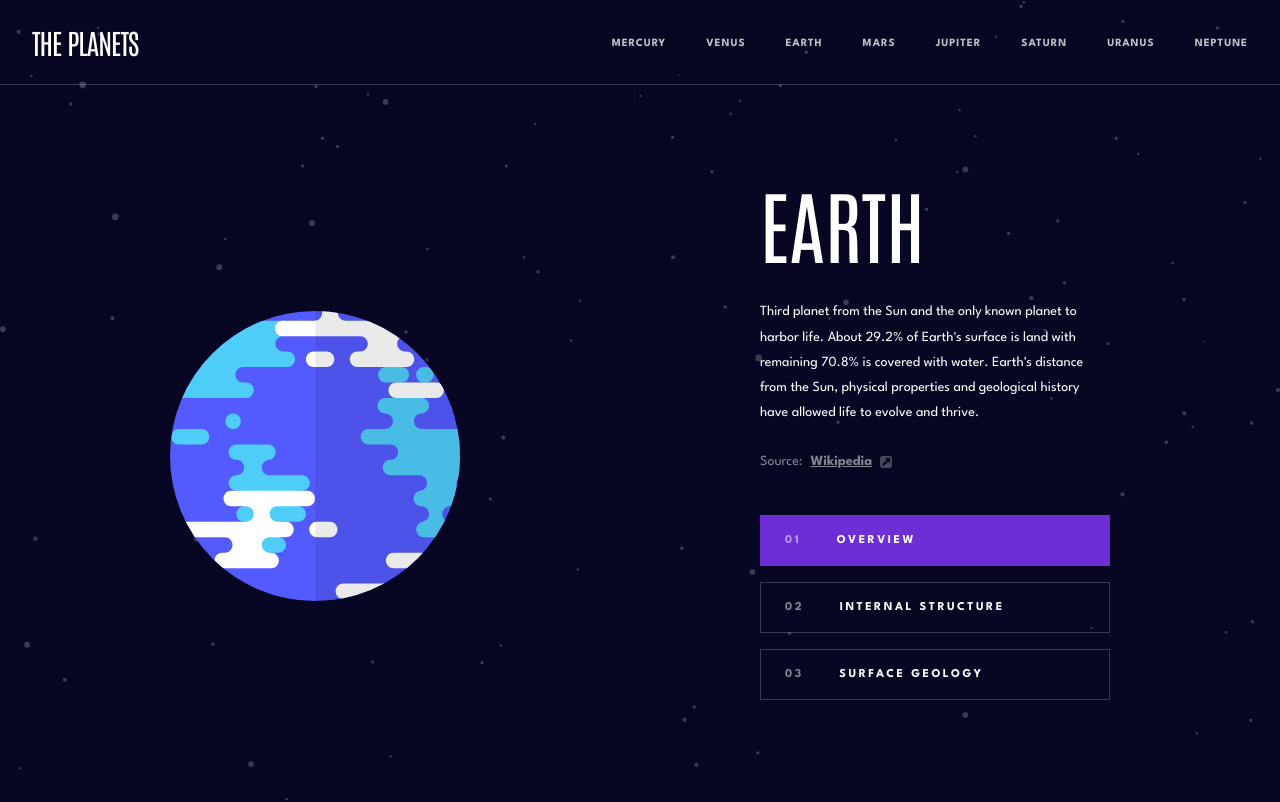
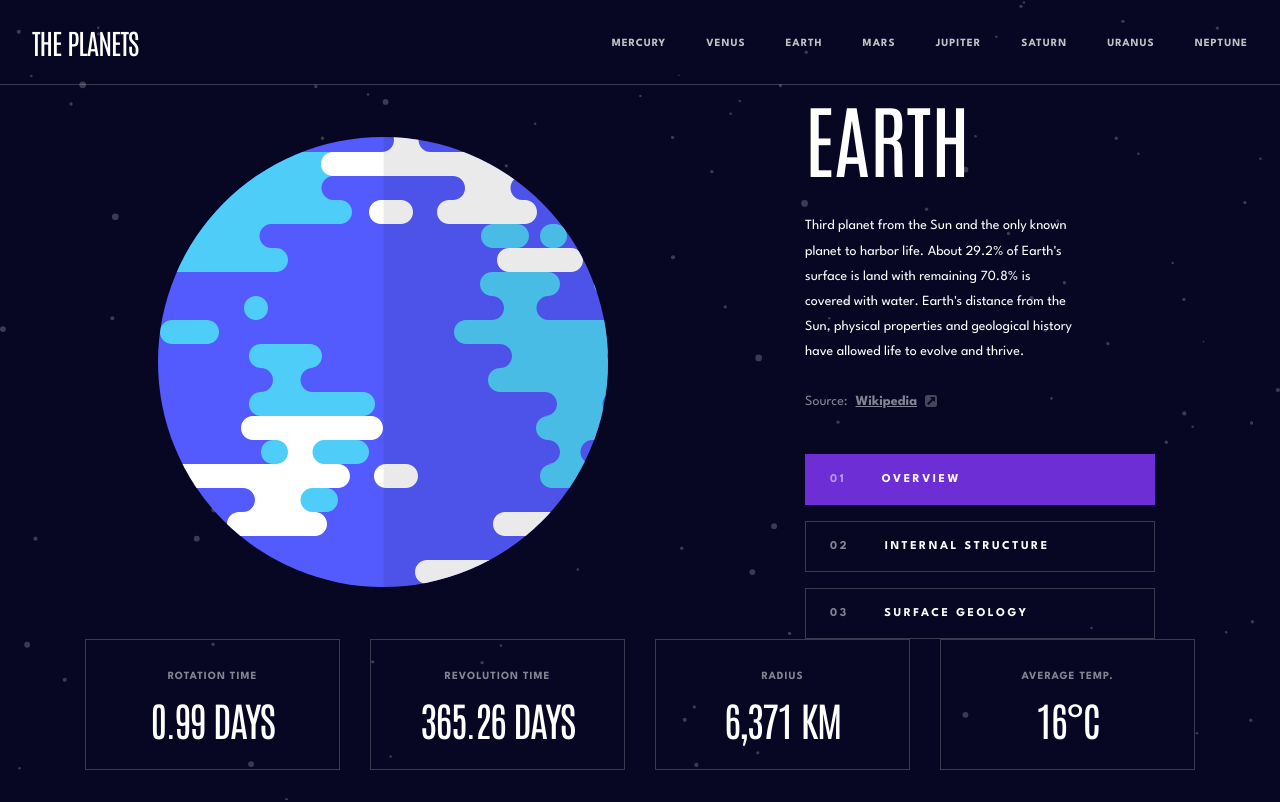
Before and after one commit to paladinescamila/Planets-Fact-Site, a React (Vite) app: page /earth in a window 1280 px wide. Shown: the top 802 px of the page. Built offline with nearby package versions, Linux system fonts and the light colour scheme.

Commit message:
Continue with styles

```diff
--- a/src/components/MobileModeItem.tsx
+++ b/src/components/MobileModeItem.tsx
@@ -13,7 +13,7 @@ export default function MobileModeItem({
 	planetID: PlanetID;
 }) {
 	return (
-		<li onClick={() => setMode(mode)} className='relative group'>
+		<li onClick={() => setMode(mode)} className='relative group cursor-pointer'>
 			<p className='text-preset-11 text-neutral-0 uppercase'>
 				{STEPS_BY_MODE[mode].mobileLabel}
 			</p>
--- a/src/components/PlanetInfo.tsx
+++ b/src/components/PlanetInfo.tsx
@@ -6,6 +6,8 @@ import StatCard from './StatCard';
 import ModeCard from './ModeCard';
 import SourceIcon from '../assets/icon-source.svg';
 import MobileModeItem from './MobileModeItem';
+import {PLANETS_SIZES} from '../constants/planets-styles';
+import {STEPS} from '../constants/steps';
 
 export default function PlanetInfo() {
 	const {planetID} = useParams<{planetID: PlanetID}>();
@@ -16,34 +18,24 @@ export default function PlanetInfo() {
 	if (!planet) return <Navigate to='/earth' replace />;
 
 	return (
-		<main className='z-10 px-10'>
-			<article id='mercury' className='flex flex-col items-center'>
+		<main className='z-10 flex-1 flex flex-col'>
+			<article id={planetID} className='flex flex-col items-center w-full flex-1'>
 				<section
 					aria-labelledby='planet-heading'
-					className='flex flex-col lg:flex-row items-center justify-center gap-32.5 xl:gap-75'>
+					className='flex flex-col lg:flex-row items-center w-full flex-1'>
 					<nav className='flex md:hidden w-full'>
-						<ul className='flex flex-row gap-2 justify-between w-full pt-5 border-b border-b-neutral-0/20'>
+						<ul className='flex flex-row gap-2 justify-between w-full pt-5 border-b border-b-neutral-0/20 px-5'>
+							{STEPS.map((step) => (
 								<MobileModeItem
-								mode='overview'
+									mode={step.mode}
 									setMode={setMode}
-								isSelected={mode === 'overview'}
+									isSelected={mode === step.mode}
 									planetID={planet.id}
 								/>
-							<MobileModeItem
-								mode='structure'
-								setMode={setMode}
-								isSelected={mode === 'structure'}
-								planetID={planet.id}
-							/>
-							<MobileModeItem
-								mode='geology'
-								setMode={setMode}
-								isSelected={mode === 'geology'}
-								planetID={planet.id}
-							/>
+							))}
 						</ul>
 					</nav>
-					<figure className='relative'>
+					<figure className='relative flex-1 flex flex-col items-center justify-center px-4 md:px-10'>
 						<img
 							src={
 								mode === 'structure'
@@ -51,18 +43,18 @@ export default function PlanetInfo() {
 									: PLANETS_IMAGES[planet.id].overview
 							}
 							alt={`Illustration of ${planet.name} in ${mode} mode`}
-							className='w-27.75 h-27.75 md:w-46 md:h-46 lg:w-72.5 lg:h-72.5'
+							className={PLANETS_SIZES[planet.id]}
 						/>
 						{mode === 'geology' && (
 							<img
 								src={PLANETS_IMAGES[planet.id].geology}
 								alt={`Illustration of ${planet.name} in ${mode} mode`}
-								className='h-25 md:h-37.5 lg:h-50 absolute top-21 md:top-36 lg:top-56.5 left-1/2 -translate-x-1/2 pointer-events-none'
+								className='h-25 md:h-37.5 lg:h-50 absolute -bottom-6 md:-bottom-10 lg:-bottom-16 left-1/2 -translate-x-1/2 pointer-events-none'
 							/>
 						)}
 					</figure>
 
-					<div className='flex flex-row lg:flex-col gap-17.5 lg:gap-10 w-full lg:w-87.5 pt-24.5 pb-7 md:pt-32.5 md:pb-6.75 lg:pt-21.5 lg:pb-31.75'>
+					<div className='flex flex-row lg:flex-col gap-17.5 lg:gap-10 w-full lg:w-87.5 mr-0 lg:mr-41.25 px-4 md:px-10'>
 						<div className='flex flex-col gap-4 md:gap-6 text-center md:text-left'>
 							<h1
 								id='planet-heading'
@@ -87,30 +79,20 @@ export default function PlanetInfo() {
 						<nav
 							aria-label='Information categories'
 							className='hidden md:flex flex-col gap-4'>
+							{STEPS.map((step) => (
 								<ModeCard
-								mode='overview'
-								isSelected={mode === 'overview'}
+									mode={step.mode}
+									isSelected={mode === step.mode}
 									planetID={planet.id}
 									setMode={setMode}
 								/>
-							<ModeCard
-								mode='structure'
-								isSelected={mode === 'structure'}
-								planetID={planet.id}
-								setMode={setMode}
-							/>
-							<ModeCard
-								mode='geology'
-								isSelected={mode === 'geology'}
-								planetID={planet.id}
-								setMode={setMode}
-							/>
+							))}
 						</nav>
 					</div>
 				</section>
 
-				<section aria-label='Mercury Statistics' className='w-full'>
-					<dl className='flex flex-col md:flex-row justify-center gap-2 md:gap-2.5 xl:gap-7.5'>
+				<section aria-label='Mercury Statistics' className='w-full pb-12 md:pb-9 lg:pb-14'>
+					<dl className='flex flex-col md:flex-row justify-center gap-2 md:gap-2.5 xl:gap-7.5 px-4 md:px-10'>
 						<StatCard label='Rotation time' value={planet.rotation} />
 						<StatCard label='Revolution time' value={planet.revolution} />
 						<StatCard label='Radius' value={planet.radius} />
--- a/src/constants/planets-styles.ts
+++ b/src/constants/planets-styles.ts
@@ -30,3 +30,14 @@ export const PLANETS_BORDER_COLORS: Record<PlanetID, string> = {
 	uranus: 'border-uranus',
 	neptune: 'border-neptune',
 };
+
+export const PLANETS_SIZES: Record<PlanetID, string> = {
+	mercury: 'w-[110px] h-[110px] md:w-[184px] md:h-[184px] xl:w-[290px]  xl:h-[290px]',
+	venus: 'w-[154px] h-[154px] md:w-[253px] md:h-[253px] xl:w-[400px]  xl:h-[400px]',
+	earth: 'w-[173px] h-[173px] md:w-[285px] md:h-[285px] xl:w-[450px]  xl:h-[450px]',
+	mars: 'w-[129px] h-[129px] md:w-[213px] md:h-[213px] xl:w-[336px]  xl:h-[336px]',
+	jupiter: 'w-[224px] h-[224px] md:w-[369px] md:h-[369px] xl:w-[582px]  xl:h-[582px]',
+	saturn: 'w-[256px] h-[256px] md:w-[422px] md:h-[422px] xl:w-[666px]  xl:h-[666px]',
+	uranus: 'w-[176px] h-[176px] md:w-[290px] md:h-[290px] xl:w-[458px]  xl:h-[458px]',
+	neptune: 'w-[173px] h-[173px] md:w-[285px] md:h-[285px] xl:w-[450px]  xl:h-[450px]',
+};
--- a/src/index.css
+++ b/src/index.css
@@ -156,3 +156,9 @@
 body {
 	background-color: var(--color-navy-950);
 }
+
+.root {
+	display: flex;
+	flex-direction: column;
+	min-height: 100vh;
+}
```
Lines whose indentation alone changed are shown as unchanged.
